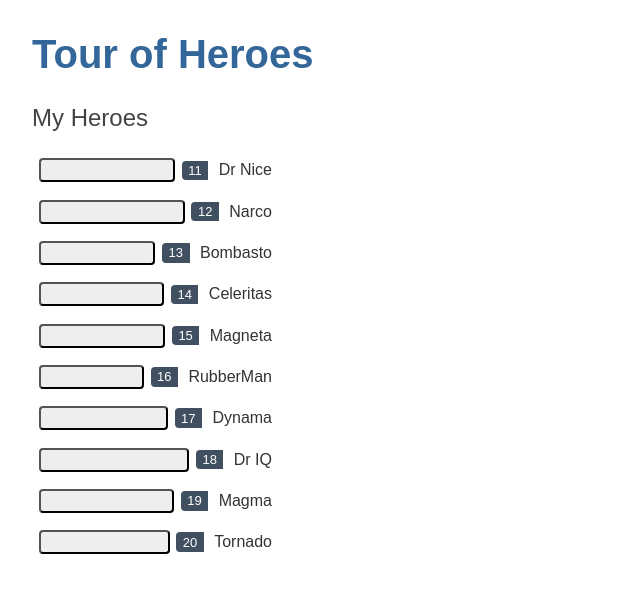
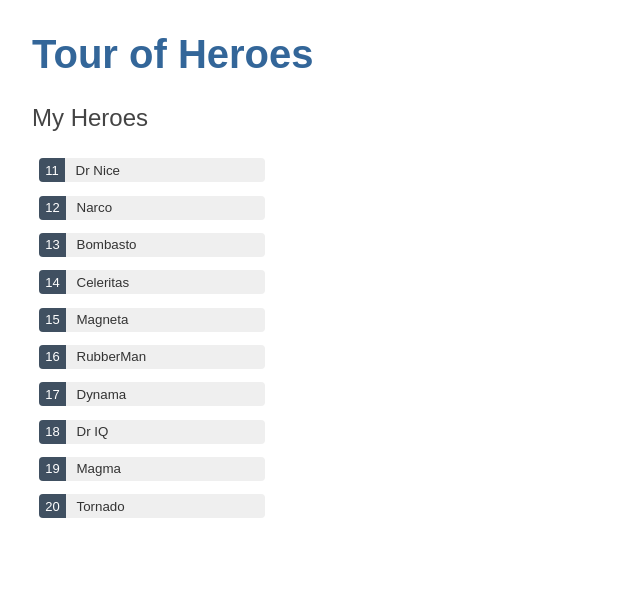
Before and after one commit to rDuckDev/hello-languages, an Angular app in the folder javascript/sandbox/angular-app/: page / in a window 1280 px wide. Shown: the top 592 px of the page, without its empty margins (0-640 px from the left). Built offline with nearby package versions, Linux system fonts and the light colour scheme.

Commit message:
style: apply styling to selected hero button [Angular]

```diff
--- a/javascript/sandbox/angular-app/src/app/heroes/heroes.component.css
+++ b/javascript/sandbox/angular-app/src/app/heroes/heroes.component.css
@@ -1,7 +1,7 @@
 /* Private CSS styles */
 
 .heroes {
-  margin: 0 0 2em 0;
+  margin-bottom: 2em;
   list-style-type: none;
   padding: 0;
   width: 15em;
@@ -9,18 +9,15 @@
 
 .heroes li {
   display: flex;
-  align-items: center;
-  margin: 0 0 0.25em 0;
 }
 
 .heroes button {
   flex: 1;
   cursor: pointer;
   position: relative;
-  left: 0;
-  background-color: #eee;
   margin: 0.5em;
   padding: 0;
+  border-width: 0;
   border-radius: 4px;
   display: flex;
   align-items: stretch;
@@ -54,12 +51,12 @@
 }
 
 .heroes .badge {
-  display: inline-block;
+  display: flex;
+  align-items: center;
   font-size: small;
   color: white;
-  padding: 0.25em 0.5em;
+  padding: 0 0.5em;
   background-color: #405061;
-  line-height: 1em;
   margin-right: 0.8em;
   border-radius: 4px 0 0 4px;
 }
--- a/javascript/sandbox/angular-app/src/app/heroes/heroes.component.html
+++ b/javascript/sandbox/angular-app/src/app/heroes/heroes.component.html
@@ -1,9 +1,14 @@
 <h2>My Heroes</h2>
 <ul class="heroes">
   <li *ngFor="let hero of heroes">
-    <button type="button" (click)="onSelect(hero)"></button>
-    <span class="badge">{{ hero.id }}</span>
-    {{ hero.name }}
+    <button
+      type="button"
+      [class.selected]="hero === selectedHero"
+      (click)="onSelect(hero)"
+    >
+      <span class="badge">{{ hero.id }}</span>
+      <span class="name">{{ hero.name }}</span>
+    </button>
   </li>
 </ul>
 
```
